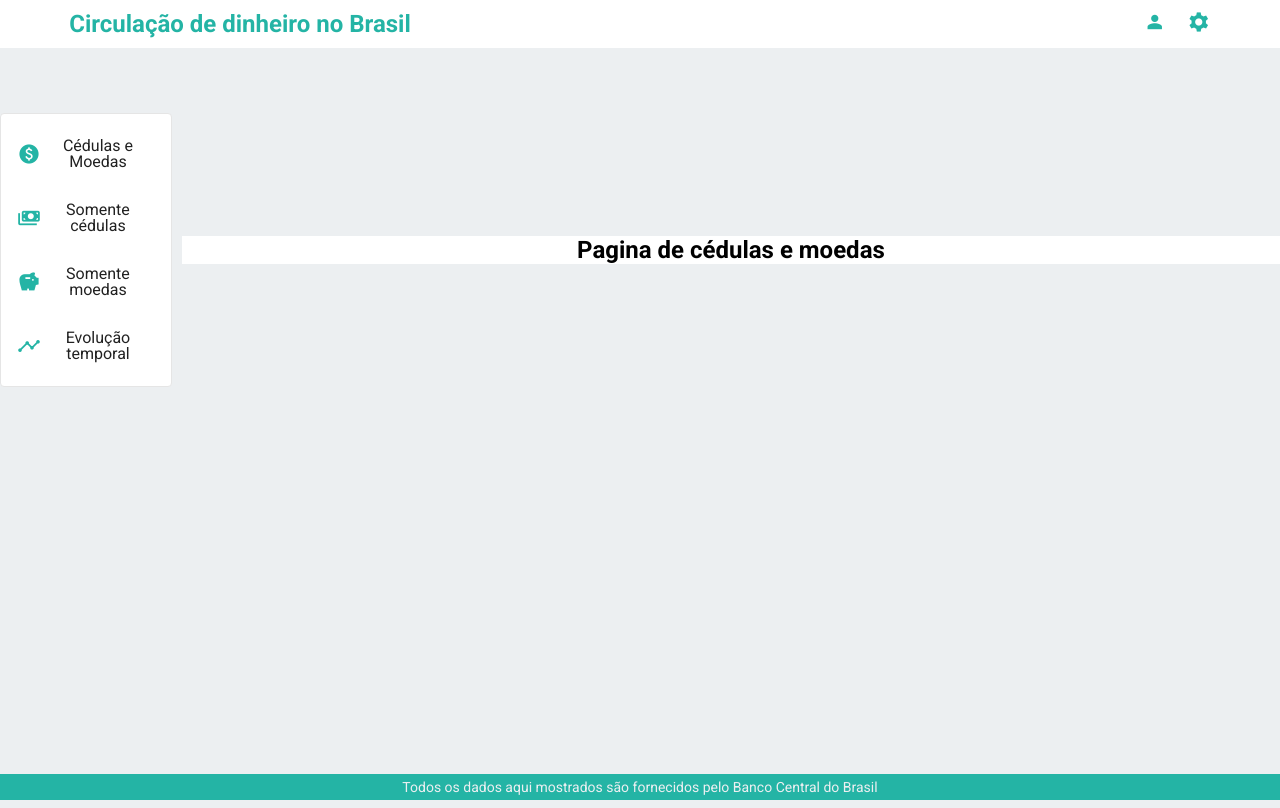
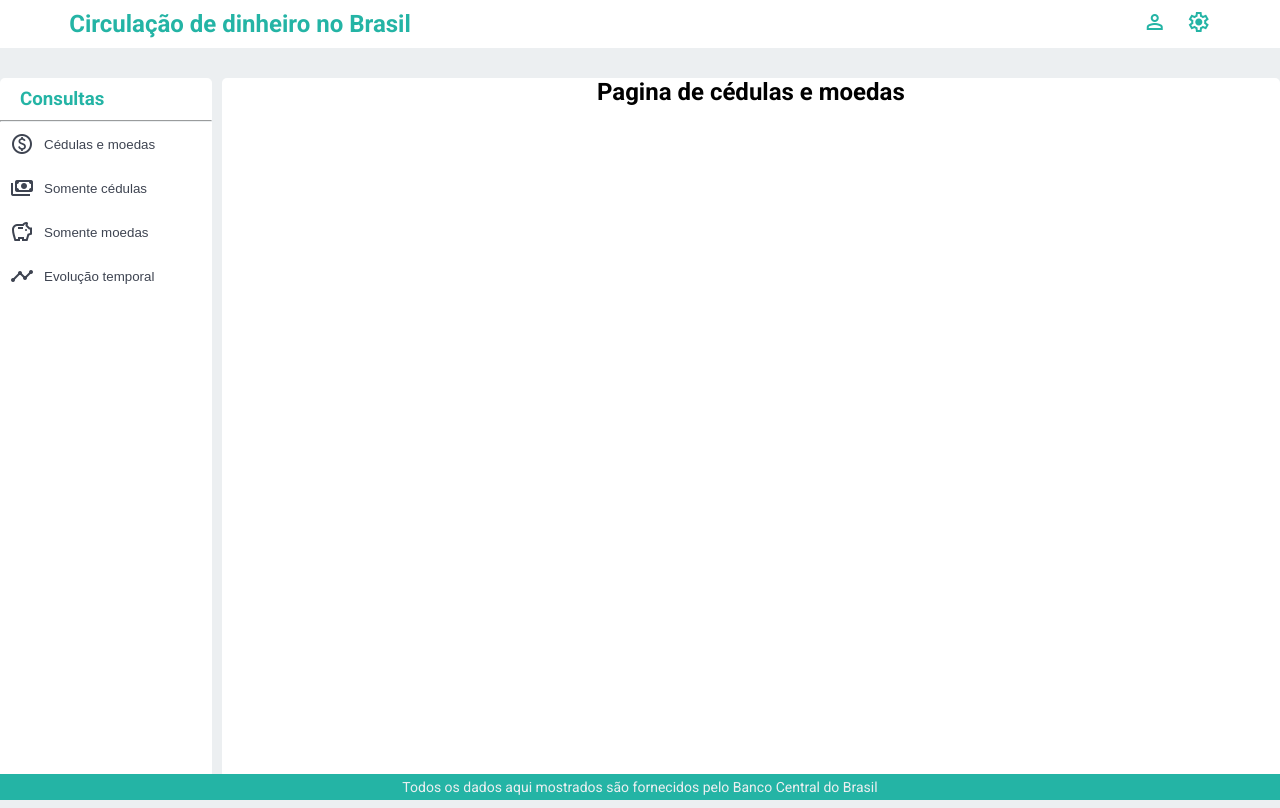
Before and after one commit to kaellandrade/programacao-web, a React (Vite) app in the folder frontEnd/: page / in a window 1280 px wide. Built offline with nearby package versions, Linux system fonts and the light colour scheme.

Commit message:
criado componente aside

```diff
--- a/frontEnd/src/componentes/aside/Aside.tsx
+++ b/frontEnd/src/componentes/aside/Aside.tsx
@@ -3,26 +3,35 @@ import './index.css';
 import { TieredMenu } from 'primereact/tieredmenu';
 
 function Aside() {
-	const items = [
-		{
-			label: 'Cédulas e Moedas',
-			icon: <span className="material-symbols-outlined">paid</span>,
-		},
-    {
-			label: 'Somente cédulas',
-			icon: <span className="material-symbols-outlined">payments</span>,
-		},
-    {
-			label: 'Somente moedas',
-			icon: <span className="material-symbols-outlined">savings</span>,
-		},
-    {
-			label: 'Evolução temporal',
-			icon: <span className="material-symbols-outlined">timeline</span>,
-		},
-	];
-
-	return <TieredMenu model={items} />;
+	return(
+		<aside>
+			<h3>Consultas</h3><hr/>
+			<a href="#">
+				<button>
+					<span className="material-symbols-outlined">paid</span>
+					Cédulas e moedas
+				</button>
+			</a>
+			<a href="#">
+				<button>
+					<span className="material-symbols-outlined">payments</span>
+					Somente cédulas
+				</button>
+			</a>
+			<a href="#">
+				<button>
+					<span className="material-symbols-outlined">savings</span>
+					Somente moedas
+				</button>
+			</a>
+			<a href="#">
+				<button>
+					<span className="material-symbols-outlined">timeline</span>
+					Evolução temporal
+				</button>
+			</a>
+		</aside>
+	);
 }
 
 export default Aside;
--- a/frontEnd/src/componentes/aside/index.css
+++ b/frontEnd/src/componentes/aside/index.css
@@ -2,20 +2,51 @@
 
 aside{
   background-color: white;
-  width: 50%;
-  height: 70px;
+  width: 20%;
+  height: 100%;
+  display: flex;
+  flex-direction: column;
+  justify-content: flex-start;
+  align-items: flex-start;
+  border-radius: 5px;
 }
 
-.material-symbols-outlined{
+aside h3{
+  padding-top: 10px;
+  padding-bottom: 10px;
+  padding-left: 20px;
   color: var(--green-medium--);
-  font-variation-settings:
-  'FILL' 1,
-  'wght' 400,
-  'GRAD' 0,
-  'opsz' 20
-
 }
 
-span .p-menuitem-text{
+hr{
+  width: 100%;
+  border-color: var(--white-medium--);
+}
+
+aside a{
+  width: 100%;
+}
+
+aside button{
+  background-color: white;
+  border-radius: 4px;
+  border: none;
+  cursor: pointer;
+  padding: 10px;
+  width: 100%;
   color: var(--black-light--);
+  text-align: start;
+
+  display: flex;
+  justify-content: start;
+  align-items: center;
 }
+
+aside button .material-symbols-outlined{
+  margin-right: 10px;
+}
+
+aside button:hover{
+  background-color: var(--green-medium--);
+  color: var(--white-medium--);
+}
--- a/frontEnd/src/index.css
+++ b/frontEnd/src/index.css
@@ -30,9 +30,10 @@ h1{
 }
 
 main{
-  margin-top: calc(50px + 15px);
-  margin-bottom: calc(30px + 15px);
+  margin-top: 30px;
+  margin-bottom: 30px;
   display: flex;
   justify-content: center;
   align-items: center;
+  height: 700px;
 }
--- a/frontEnd/src/pages/cedulas-moedas/index.css
+++ b/frontEnd/src/pages/cedulas-moedas/index.css
@@ -2,6 +2,9 @@
 
   section{
     width: 100%;
+    height: 100%;
     background-color: white;
     margin-left: 10px;
+    border-radius: 5px;
+
   }
```
